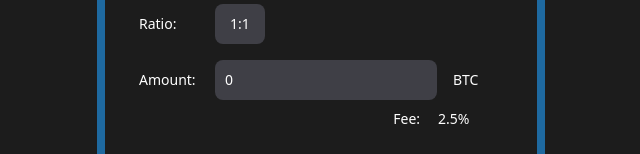
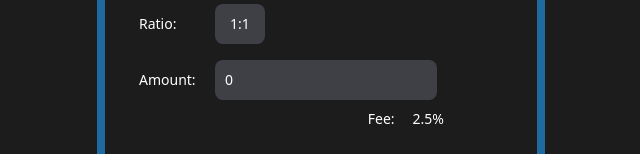
Before and after one commit to msubhan9803/chandler-telegram-web-app, a Next.js app: page /create-trade in a window 1280 px wide. Shown: the part 512-666 px from the top of the page, without its empty margins (319-959 px from the left). Built offline with nearby package versions, Linux system fonts and the light colour scheme; no server answers.

Commit message:
feat: adjustments

```diff
--- a/src/components/create-trade-currency.tsx
+++ b/src/components/create-trade-currency.tsx
@@ -33,7 +33,7 @@ export default function CreateTradeCurrency({
             <button
               key={index}
               className={`
-                    ${selectedCurrency === index ? "bg-zinc-600" : "bg-none"}
+                    ${selectedCurrency.index === index ? "bg-zinc-600" : "bg-none"}
                     cursor-pointe
                     py-[5px]
                     px-[7.5px]
@@ -51,7 +51,7 @@ export default function CreateTradeCurrency({
                     border-[2.5px]
                     border-solid
                     ${
-                      selectedCurrency === index
+                      selectedCurrency.index === index
                         ? "border-zinc-400"
                         : "border-zinc-700"
                     }
@@ -66,7 +66,7 @@ export default function CreateTradeCurrency({
                 src={currency.image}
               />
               <div className="relative text-sm font-light font-montserrat text-white text-left">
-                {currency.label}
+                {currency.label.toUpperCase()}
               </div>
             </button>
           ))}
@@ -91,7 +91,7 @@ export default function CreateTradeCurrency({
                 value={amount}
                 onChange={handleAmount}
               />
-              <div className="relative">BTC</div>
+              <div className="relative">{selectedCurrency.currency.toUpperCase() || ""}</div>
             </div>
           </div>
           <div className="flex flex-row p-[9px] items-start justify-start gap-[18px]">
--- a/src/pages/create-trade.tsx
+++ b/src/pages/create-trade.tsx
@@ -28,7 +28,7 @@ export default function CreateTrade() {
     chatId: "",
   });
   const [loading, setLoading] = useState(false);
-  const [currencyList, setCurrencyList] = useState([])
+  const [currencyList, setCurrencyList] = useState([]);
 
   const handleDisclosuerClick = (id: any) => {
     setDisclosures(
@@ -131,8 +131,10 @@ export default function CreateTrade() {
         cryptoTwoAmount: seekingAmount,
         providerId: state.userId,
         providerName: state.username,
-        providerWalletAddress: "0x1111111111111111111111111111111111111111",
-        receiverWalletAddress: "0x3333333333333333333333333333333333333333",
+        providerWalletAddress:
+          "kaspa:qpucux6gk78fafrwex4v9dfc8y38fhnaa5tyhfr9etrxgmsaketa7lthh7kzt",
+        receiverWalletAddress:
+          "d1J1WymQy1aVqstxWdY7wE6V1RNFtHkK68g3KKW1Sc3rUmBVF",
         userSource: "telegram",
       };
 
@@ -166,13 +168,12 @@ export default function CreateTrade() {
 
   const getCurrencyList = () => {
     fetch(`${process.env.NEXT_PUBLIC_BACKEND_URL}/trades/get-list-of-assets`)
-      .then(response => response.json())
+      .then((response) => response.json())
       .then((result: any) => {
-        debugger
-        setCurrencyList(result.asset_list)
+        setCurrencyList(result.asset_list);
       })
-      .catch(error => console.log('error', error));
-  }
+      .catch((error) => console.log("error", error));
+  };
 
   useEffect(() => {
     if (window.location.search) {
@@ -217,8 +218,8 @@ export default function CreateTrade() {
               currencyList={currencyList}
               selectedCurrency={
                 type === "trading"
-                  ? selectedTradingCurrency.index
-                  : selectedSeekingCurrency.index
+                  ? selectedTradingCurrency
+                  : selectedSeekingCurrency
               }
               amount={type === "trading" ? tradingAmount : seekingAmount}
               handleDisclosuerClick={handleDisclosuerClick}
```
